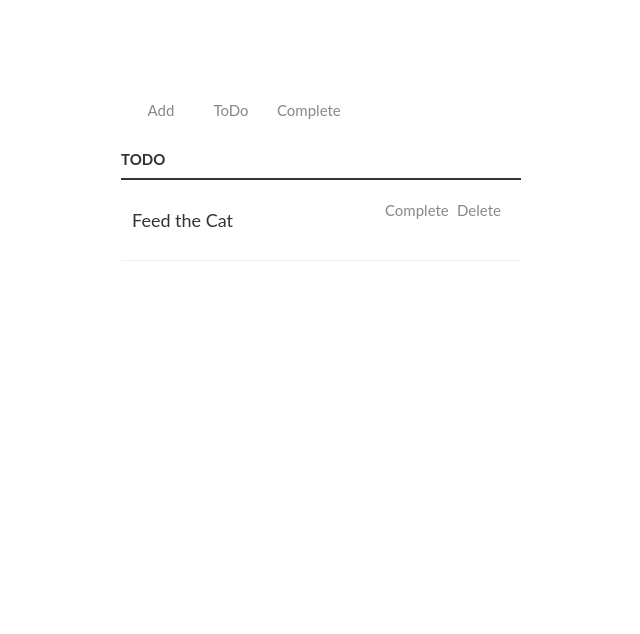
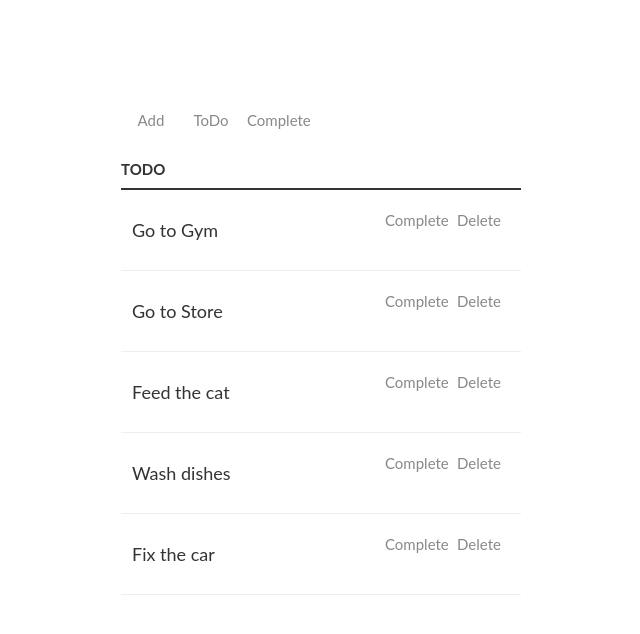
Before and after one commit to vVeskov/simple-todo-app, a Vue app: page / in a window 1280 px wide. Both pictures are taken after a click on the button "ToDo". Shown: the top 634 px of the page, without its empty margins (319-959 px from the left). Built offline with nearby package versions, Linux system fonts and the light colour scheme.

Commit message:
List all Totos

```diff
--- a/src/App.vue
+++ b/src/App.vue
@@ -4,7 +4,7 @@
     <button @click="changeTab('IncompletedToDos')">ToDo</button>
     <button @click="changeTab('CompletedTodo')">Complete</button>
     <keep-alive>
-      <component :is="activeTab"></component>
+      <component :is="activeTab" :todos="todos"></component>
     </keep-alive>
   </div>
 </template>
@@ -14,12 +14,14 @@
 import AddToDo from "./components/AddToDo";
 import CompletedTodo from "./components/CompletedToDos";
 import IncompletedToDos from "./components/IncompletedToDos";
+import { todos } from "./data/todos";
 
 export default {
   name: "app",
   data() {
     return {
-      activeTab: ""
+      activeTab: "",
+      todos
     };
   },
   components: {
@@ -103,51 +105,8 @@
 }
 
 /* Add Item  */
-label[for="new-task"] {
-  display: block;
-  margin: 0 0 20px;
-}
-input#new-task {
-  float: left;
-  width: 318px;
-}
-p > button:hover {
-  color: #0fc57c;
-}
+
 /* ToDo List */
-li {
-  overflow: hidden;
-  padding: 20px 0;
-  border-bottom: 1px solid #eee;
-}
-li > label {
-  font-size: 18px;
-  line-height: 40px;
-  width: 237px;
-  padding: 0 0 0 11px;
-}
 
-button {
-  margin: 0 0 0 10px;
-}
 /* Completed Tasks */
-#completed-tasks label {
-  text-decoration: line-through;
-  color: #888;
-}
-
-li {
-  overflow: hidden;
-  padding: 20px 0;
-  border-bottom: 1px solid #eee;
-}
-li > label {
-  font-size: 18px;
-  line-height: 40px;
-  width: 237px;
-  padding: 0 0 0 11px;
-}
-li > .delete:hover {
-  color: #cf2323;
-}
 </style>
--- a/src/components/AddToDo.vue
+++ b/src/components/AddToDo.vue
@@ -12,5 +12,16 @@
 };
 </script>
 
-<style>
+<style scoped>
+label[for="new-task"] {
+  display: block;
+  margin: 0 0 20px;
+}
+input#new-task {
+  float: left;
+  width: 318px;
+}
+p > button:hover {
+  color: #0fc57c;
+}
 </style>
--- a/src/components/CompletedToDos.vue
+++ b/src/components/CompletedToDos.vue
@@ -22,5 +22,24 @@
 };
 </script>
 
-<style>
+<style scoped>
+#completed-tasks label {
+  text-decoration: line-through;
+  color: #888;
+}
+
+li {
+  overflow: hidden;
+  padding: 20px 0;
+  border-bottom: 1px solid #eee;
+}
+li > label {
+  font-size: 18px;
+  line-height: 40px;
+  width: 237px;
+  padding: 0 0 0 11px;
+}
+li > .delete:hover {
+  color: #cf2323;
+}
 </style>
--- a/src/components/IncompletedToDos.vue
+++ b/src/components/IncompletedToDos.vue
@@ -2,8 +2,8 @@
   <div>
     <h3>Todo</h3>
     <ul id="incomplete-tasks">
-      <li>
-        <label>Feed the Cat</label>
+      <li v-for="todo in todos" :key="todo.id">
+        <label>{{todo.name}}</label>
         <button class="complete">Complete</button>
         <button class="delete">Delete</button>
       </li>
@@ -12,11 +12,31 @@
 </template>
 
 <script>
-
 export default {
-    name:'incompleted-todos'
+  name: "incompleted-todos",
+  props: {
+    todos: {
+      type: Array,
+      required: true
+    }
+  }
 };
 </script>
 
-<style>
+<style scoped>
+li {
+  overflow: hidden;
+  padding: 20px 0;
+  border-bottom: 1px solid #eee;
+}
+li > label {
+  font-size: 18px;
+  line-height: 40px;
+  width: 237px;
+  padding: 0 0 0 11px;
+}
+
+button {
+  margin: 0 0 0 10px;
+}
 </style>
--- a/src/data/todos.js
+++ b/src/data/todos.js
@@ -1,4 +1,4 @@
-export const tasks = [
+export const todos = [
     {
       id: 0,
       name: 'Go to Gym',
```
